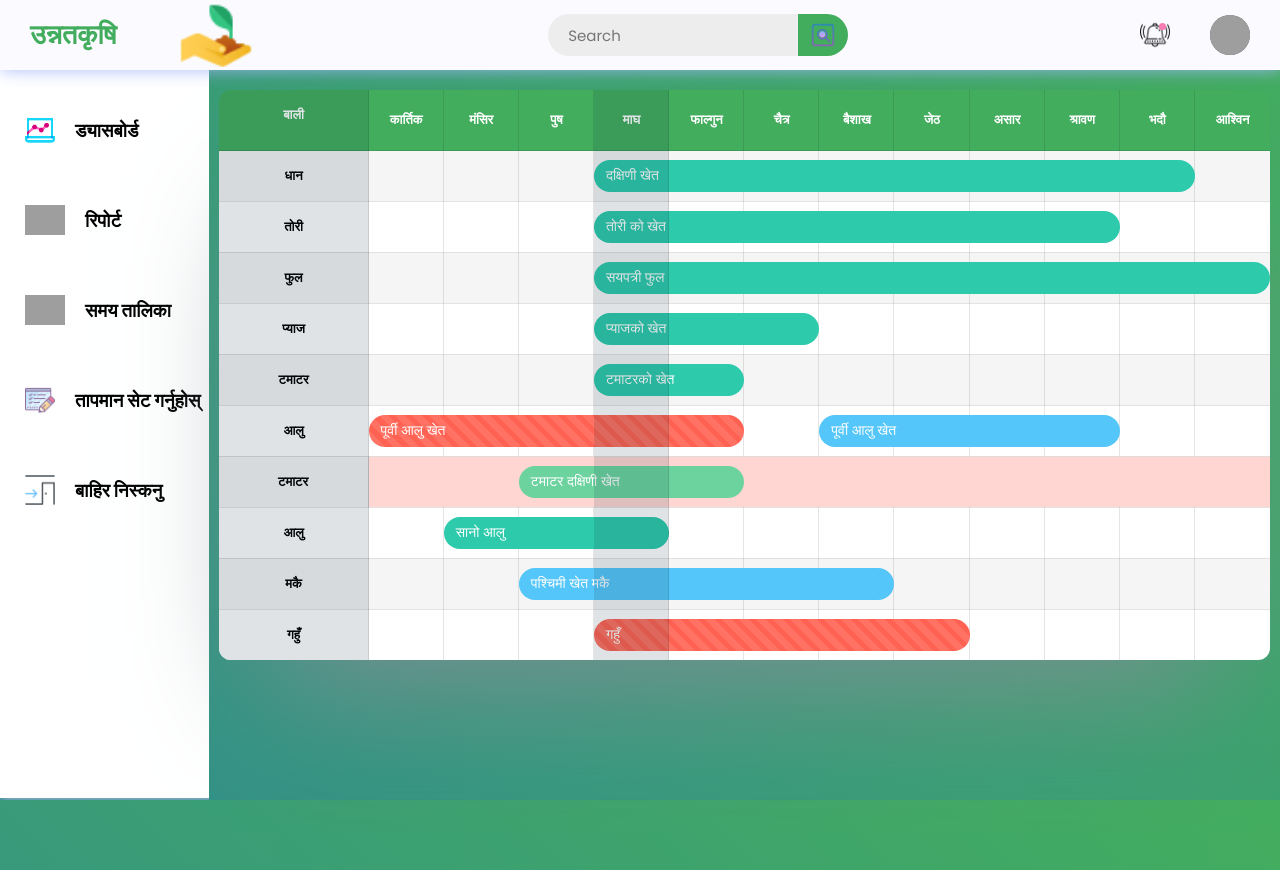
After one commit to subashsigdel/AdvanceAgro, a Django app: page /timeline/ in a window 1280 px wide. The commit adds this page. Run offline with Django 5.2, Linux system fonts and the light colour scheme; data comes from the database, SQL or seed files in the repository; both versions use the stored data as it was after the commit; some libraries are stand-ins or nearby versions; grey boxes are pictures that could not be loaded.

Commit message:
report was aded

```diff
--- /dev/null
+++ b/balli/static/frontend/css/ganttchart.css
@@ -0,0 +1,145 @@
+@import url("https://fonts.googleapis.com/css?family=Roboto:100,400,700");
+/* body, html {
+  font-family: "Roboto", sans-serif;
+  background-color: #cddade;
+  height: 100%;
+  -webkit-font-smoothing: antialiased;
+  -moz-osx-font-smoothing: grayscale;
+} */
+.header {
+  color: #202125;
+  margin-bottom: 10px;
+}
+.header h2 {
+  font-weight: 600;
+}
+.header p {
+  font-weight: 300;
+}
+.wrapper {
+  width: 100%;
+  height: 100vh;
+  padding: 10px;
+}
+.gantt {
+  display: grid;
+  border: 0;
+  border-radius: 12px;
+  position: relative;
+  overflow: hidden;
+  box-sizing: border-box;
+  box-shadow: 0 75px 125px -57px #7e8f94;
+}
+.gantt__row {
+  display: grid;
+  grid-template-columns: 150px 1fr;
+  background-color: #fff;
+}
+.gantt__row:nth-child(odd) {
+  background-color: #f5f5f5;
+}
+.gantt__row:nth-child(odd) .gantt__row-first {
+  background-color: #f5f5f5;
+}
+.gantt__row:nth-child(3) .gantt__row-bars {
+  border-top: 0;
+}
+.gantt__row:nth-child(3) .gantt__row-first {
+  border-top: 0;
+}
+.gantt__row--empty {
+  background-color: #ffd6d2 !important;
+  z-index: 1;
+}
+.gantt__row--empty .gantt__row-first {
+  border-width: 1px 1px 0 0;
+}
+.gantt__row--lines {
+  position: absolute;
+  height: 100%;
+  width: 100%;
+  background-color: transparent;
+  grid-template-columns: 150px repeat(12, 1fr);
+}
+.gantt__row--lines span {
+  display: block;
+  border-right: 1px solid rgba(0, 0, 0, 0.1);
+}
+.gantt__row--lines span.marker {
+  background-color: rgba(8, 44, 58, 0.13);
+  z-index: 2;
+}
+.gantt__row--lines:after {
+  grid-row: 1;
+  grid-column: 0;
+  background-color: #1688b345;
+  z-index: 2;
+  height: 100%;
+}
+.gantt__row--months {
+  color: #fff;
+  background-color: rgb(67, 173, 94) !important;
+  border-bottom: 1px solid rgba(0, 0, 0, 0.1);
+  grid-template-columns: 150px repeat(12, 1fr);
+}
+.gantt__row--months .gantt__row-first {
+  border-top: 0 !important;
+  background-color:rgb(67, 173, 94) !important;
+}
+.gantt__row--months span {
+  text-align: center;
+  font-size: 13px;
+  align-self: center;
+  font-weight: bold;
+  padding: 20px 0;
+}
+.gantt__row-first {
+  background-color: #fff;
+  border-width: 1px 0 0 0;
+  border-color: rgba(0, 0, 0, 0.1);
+  border-style: solid;
+  padding: 15px 0;
+  font-size: 13px;
+  font-weight: bold;
+  text-align: center;
+}
+.gantt__row-bars {
+  list-style: none;
+  display: grid;
+  padding: 9px 0;
+  margin: 0;
+  grid-template-columns: repeat(12, 1fr);
+  grid-gap: 8px 0;
+  border-top: 1px solid rgba(221, 221, 221, 0.8);
+  text-align: center;
+}
+.gantt__row-bars li {
+  font-weight: 500;
+  text-align: left;
+  font-size: 14px;
+  min-height: 15px;
+  background-color: #55de84;
+  padding: 5px 12px;
+  color: #fff;
+  overflow: hidden;
+  position: relative;
+  cursor: pointer;
+  border-radius: 20px;
+}
+.gantt__row-bars li.stripes {
+  background-image: repeating-linear-gradient(45deg, transparent, transparent 5px, rgba(255, 255, 255, 0.1) 5px, rgba(255, 255, 255, 0.1) 12px);
+}
+.gantt__row-bars li:before, .gantt__row-bars li:after {
+  content: "";
+  height: 100%;
+  top: 0;
+  z-index: 4;
+  position: absolute;
+  background-color: rgba(0, 0, 0, 0.3);
+}
+.gantt__row-bars li:before {
+  left: 0;
+}
+.gantt__row-bars li:after {
+  right: 0;
+}
--- a/balli/static/frontend/css/report.css
+++ b/balli/static/frontend/css/report.css
@@ -47,10 +47,13 @@ font-family: "Poppins", sans-serif;
 
 .needatention{
     background-color: rgba(255, 0, 0, 0.219);
+    text-align: center;
 }
 .gotattenstion{
     background-color: rgba(255, 255, 0, 0.253);
+    text-align: center;
 }
 .done{
     background-color: rgba(0, 128, 0, 0.267);
+    text-align: center;
 }
--- a/balli/static/frontend/css/style.css
+++ b/balli/static/frontend/css/style.css
@@ -20,14 +20,14 @@ font-family: "Poppins", sans-serif;
 --one-use-color:  rgb(67, 173, 94);;
 --two-use-color: rgb(67, 173, 94);;
 }
-a{
-    text-decoration: none;
-    color: black;
-}
 body {
 background-color: var(--background-color4);
 max-width: 100%;
 overflow-x: hidden;
+}
+a{
+    text-decoration: none;
+    color: black;
 }
 
 header {
@@ -200,8 +200,8 @@ gap: 20px;
 transition: all 0.1s ease-in-out;
 }
 .nav-option:hover {
-border-left: 5px solid #a2a2a2;
-background-color: #dadada;
+border-left: 5px solid #ff0000;
+background-color: rgb(67, 173, 94);
 cursor: pointer;
 }
 .nav-img {
@@ -216,8 +216,8 @@ gap: 30px;
 }
 
 .option1 {
-border-left: 5px solid #010058af;
-background-color: var(--Border-color);
+/* border-left: 5px solid #010058af;  */
+/* background-color: var(--Border-color);  */
 color: white;
 cursor: pointer;
 }
--- /dev/null
+++ b/balli/templates/timeline.html
@@ -0,0 +1,171 @@
+{% load static %}
+<!DOCTYPE html>
+<html lang="en">
+
+<head>
+    <meta charset="UTF-8">
+    <meta http-equiv="X-UA-Compatible" content="IE=edge">
+    <meta name="viewport" content="width=device-width,
+				initial-scale=1.0">
+    <title>Advance Agriculture</title>
+    <link rel="stylesheet" href="{% static 'frontend/css/style.css' %}">
+    <link rel="stylesheet" href="{% static 'frontend/css/login.css' %}">
+    <link rel="stylesheet" href="{% static 'frontend/css/responsive.css' %}">
+    <link rel="stylesheet" href="{% static 'frontend/css/gauge.css' %}">
+	<link rel="stylesheet" href="{% static 'frontend/css/ganttchart.css' %}">
+    <link rel="stylesheet" href="{% static 'frontend/css/weather.css' %}">
+    <link rel="stylesheet" href="https://cdnjs.cloudflare.com/ajax/libs/font-awesome/5.15.3/css/all.min.css">
+    <!-- <link rel="stylesheet" href="https://stackpath.bootstrapcdn.com/bootstrap/4.5.2/css/bootstrap.min.css"> -->
+</head>
+
+<body>
+
+    <!-- for header part -->
+    <header>
+
+        <div class="logosec">
+            <div class="logo">उन्नतकृषि</div>
+            <img src="{% static 'images/agroicon.png' %}" class="icnh menuicn" id="menuicn" alt="menu-icon">
+        </div>
+
+        <div class="searchbar">
+            <input type="text" placeholder="Search">
+            <div class="searchbtn">
+                <img src="{% static 'images/search.png' %}" class="icn srchicn" alt="search-icon">
+            </div>
+        </div>
+
+        <div class="message"> {% if error %}
+            <p>Error: {{ error }}</p>
+            {% endif %}
+            <div class="circle"></div>
+            <img src="{% static 'images/notification.png' %}" class="icn" alt="">
+            <div class="dp">
+                <img src="{% static 'images/profile.png' %}" class="dpicn" alt="dp">
+            </div>
+        </div>
+
+    </header>
+
+    <div class="main-container">
+        <div class="navcontainer">
+            <nav class="nav">
+                <div class="nav-upper-options">
+                    <div class="nav-option option1">
+                        <img src="{% static 'images/dashboard.png' %}" class="nav-img" alt="dashboard">
+                        <h3><a href="{% url 'dashboard' %}">
+                            ड्यासबोर्ड</a></h3>
+                    </div>
+
+
+                    <div class="nav-option option3">
+                        <img src="{% static 'images/report.png' %}" class="nav-img" alt="report">
+                        <h3><a href="{% url 'report' %}">रिपोर्ट</a> </h3>
+                    </div>
+
+
+                    <div class="nav-option option3">
+                        <img src="{% static 'images/report.png' %}" class="nav-img" alt="report">
+                        <h3><a href="{% url 'timeline' %}">समय तालिका</a> </h3>
+                    </div>
+
+
+
+                    <div class=" nav-option option5">
+                                <img src="{% static 'images/update.png' %}" class="nav-img" alt="blog">
+                                <a href="{% url 'userinput' %}">
+                                    <h3>तापमान सेट गर्नुहोस्</h3>
+                                </a>
+                    </div>
+
+
+                    <div class="nav-option logout">
+                        <img src="{% static 'images/logout.png' %}" class="nav-img" alt="logout">
+                        <h3><a href="{% url 'logout' %}">बाहिर निस्कनु</a></h3>
+                    </div>
+
+                </div>
+            </nav>
+        </div>
+	<div class="wrapper">
+		<div class="header">
+		</div>
+		<div class="gantt">
+			<div class="gantt__row gantt__row--months">
+				<div class="gantt__row-first">बाली</div>
+
+
+				<span>कार्तिक</span><span>मंसिर</span><span>पुष</span>
+				<span>माघ</span><span>फाल्गुन</span><span>चैत्र</span>
+				<span>बैशाख</span><span>जेठ</span><span>असार</span>
+				<span>श्रावण</span><span>भदौ</span><span>आश्विन</span>
+
+
+
+			</div>
+			<div class="gantt__row gantt__row--lines" data-month="9">
+				<span class="marker"></span><span></span><span></span>
+				<span></span><span class="marker"></span><span></span>
+				<span></span><span></span><span></span>
+				<span></span><span></span><span></span>
+			</div>
+
+			{% for crop_info in crops_info %}
+			<div class="gantt__row">
+				<div class="gantt__row-first">
+					{{ crop_info.crop_type }}
+				</div>
+				<ul class="gantt__row-bars">
+					<li style="grid-column: {{ crop_info.created_month_digit }} / {{ crop_info.harvesting_month_digit }}; background-color: #2ecaac;">{{crop_info.field_name}}</li>
+				</ul>
+			</div>
+			{% endfor %}
+
+			<div class="gantt__row">
+				<div class="gantt__row-first">
+					आलु
+				</div>
+				<ul class="gantt__row-bars">
+					<li style="grid-column: 1/6; background-color: #ff6252;" class="stripes">पूर्वी आलु खेत</li>
+					<li style="grid-column: 7/11; background-color: #54c6f9;">पूर्वी आलु खेत</li>
+				</ul>
+			</div>
+
+			<div class="gantt__row gantt__row--empty">
+				<div class="gantt__row-first">
+					टमाटर
+				</div>
+				<ul class="gantt__row-bars">
+					<li style="grid-column: 3/6; background-color: #6cd39f;">टमाटर दक्षिणी खेत</li>
+				</ul>
+			</div>
+			<div class="gantt__row">
+				<div class="gantt__row-first">
+				आलु
+				</div>
+				<ul class="gantt__row-bars">
+					<li style="grid-column: 2/5; background-color: #2ecaac;">सानो आलु</li>
+				</ul>
+			</div>
+			<div class="gantt__row">
+				<div class="gantt__row-first">
+					मकै
+				</div>
+				<ul class="gantt__row-bars">
+					<li style="grid-column: 3/8; background-color: #54c6f9;">पश्चिमी खेत मकै</li>
+				</ul>
+			</div>
+
+			<div class="gantt__row">
+				<div class="gantt__row-first">
+					गहुँ
+				</div>
+				<ul class="gantt__row-bars">
+					<li style="grid-column: 4/9; background-color: #ff6252;" class="stripes">गहुँ </li>
+				</ul>
+			</div>
+		</div>
+		<script src="{% static 'js/index.js' %}"></script>
+	</body>
+
+</html>
--- a/balli/urls.py
+++ b/balli/urls.py
@@ -3,9 +3,10 @@ from django.urls import path
 from . import views
 
 urlpatterns = [
-    path('login/', views.user_login, name='login'),
+    path('', views.user_login, name='login'),
     path('dashboard/', views.dashboard, name='dashboard'),
     path('logout/', views.user_logout, name='logout'),
     path('report/', views.report, name='report'),
     path('userinput/', views.user_input, name='userinput'),
+    path('timeline/', views.timeline, name='timeline'),
 ]
--- a/balli/views.py
+++ b/balli/views.py
@@ -12,7 +12,7 @@ from django.contrib.auth import update_session_auth_hash
 import requests
 from django.http import JsonResponse
 from django.shortcuts import render
-
+from datetime import datetime
 import json
 
 # Create your views here.
@@ -106,7 +106,39 @@ def user_logout(request):
 
 
 def report(request):
-    return render(request, 'report.html')
+    all_crops = CropTimeline.objects.all()
+    crops_info = []
+    current_time = timezone.now()
+
+    for crop in all_crops:
+        print(crop)
+        created_date = crop.created_date
+        harvesting_time = crop.harvesting_time
+
+        time_difference = harvesting_time - created_date
+        time_difference_days = time_difference.days
+
+        if time_difference_days > (current_time - created_date).days / 2:
+            status = "ready"
+        elif 1 <= time_difference_days < (current_time - created_date).days:
+            status = "in progress"
+        else:
+            status = "done"
+
+        crop_info = {
+            'crop_type': crop.crop_type,
+            'field_name': crop.field_name,
+            'status': status,
+        }
+        print(crop_info)
+
+        crops_info.append(crop_info)
+
+    context = {
+        'crops_info': crops_info,
+    }
+
+    return render(request, 'report.html', context)
 
 
 def user_input(request):
@@ -139,3 +171,38 @@ def get_random_days():
     # You can adjust the range and logic for generating random days as needed
     import random
     return random.randint(10, 30)
+
+
+def timeline(request):
+    # Retrieve all instances of the Crop model
+    all_crops = CropTimeline.objects.all()
+
+    # Get the current month in digit
+    current_month_digit = int(datetime.now().month) + 3
+    print(current_month_digit)
+
+    # Calculate month digits for each crop
+    crops_info = []
+    for crop in all_crops:
+        created_month_digit = int(crop.created_date.month) + 3
+        harvesting_month_digit = int(crop.harvesting_time.month) + 3
+        field_name = crop.field_name
+
+        if created_month_digit > 13:
+            created_month_digit = created_month_digit - 12
+        if harvesting_month_digit > 13:
+            harvesting_month_digit - 12
+        crop_info = {
+            'crop_type': crop.crop_type,  # Include any other information you need
+            'created_month_digit': created_month_digit,
+            'harvesting_month_digit': harvesting_month_digit,
+            'field_name': field_name,
+        }
+
+        crops_info.append(crop_info)
+
+    context = {
+        'crops_info': crops_info,
+        'current_month_digit': current_month_digit,
+    }
+    return render(request, 'timeline.html', context)
--- a/kheti/urls.py
+++ b/kheti/urls.py
@@ -4,6 +4,6 @@ from .views import receive_post, live_data
 
 urlpatterns = [
     path('receive_post/', receive_post, name='receive_post'),
-    path('', live_data, name='live_data'),
+    # path('', live_data, name='live_data'),
     # Add other URL patterns as needed
 ]
--- a/unnat_kheti/settings.py
+++ b/unnat_kheti/settings.py
@@ -25,8 +25,8 @@ SECRET_KEY = 'django-insecure-vj(cltevbx-i$lzwuenpm83+th&n09$&kp^%p$@x1_z6@e-yp=
 # SECURITY WARNING: don't run with debug turned on in production!
 DEBUG = True
 
-ALLOWED_HOSTS = ['172.20.0.1', 'good-mackerel-hugely.ngrok-free.app', '127.0.0.1']
-
+ALLOWED_HOSTS = ['172.20.0.1', 'good-mackerel-hugely.ngrok-free.app', '127.0.0.1', '192.168.43.53',]
+CSRF_TRUSTED_ORIGINS = ['https://good-mackerel-hugely.ngrok-free.app',]
 
 # Application definition
 
@@ -39,6 +39,7 @@ INSTALLED_APPS = [
     'django.contrib.staticfiles',
     'kheti',
     'balli',
+    'sslserver',
 ]
 
 MIDDLEWARE = [
@@ -113,6 +114,7 @@ USE_I18N = True
 
 USE_TZ = True
 
+SECURE_SSL_REDIRECT = False
 
 # Static files (CSS, JavaScript, Images)
 # https://docs.djangoproject.com/en/5.0/howto/static-files/
--- a/unnat_kheti/urls.py
+++ b/unnat_kheti/urls.py
@@ -3,6 +3,6 @@ from django.urls import path, include
 
 urlpatterns = [
     path('admin/', admin.site.urls),
-    path('', include('kheti.urls')),
-    path('client/', include('balli.urls')),
+    # path('', include('kheti.urls')),
+    path('', include('balli.urls')),
 ]
```
Also changed, not shown: balli/models.py (+6 -3 lines), balli/static/css/style.css (+8 -8 lines), balli/templates/index.html (+24 -41 lines), balli/templates/report.html (+55 -73 lines), balli/templates/userinput.html (+22 -43 lines), kheti/templates/live_data.html (deleted, +0 -31 lines), balli/migrations/0002_crop_croptimeline_field_name_and_more.py (added), db.sqlite3.
